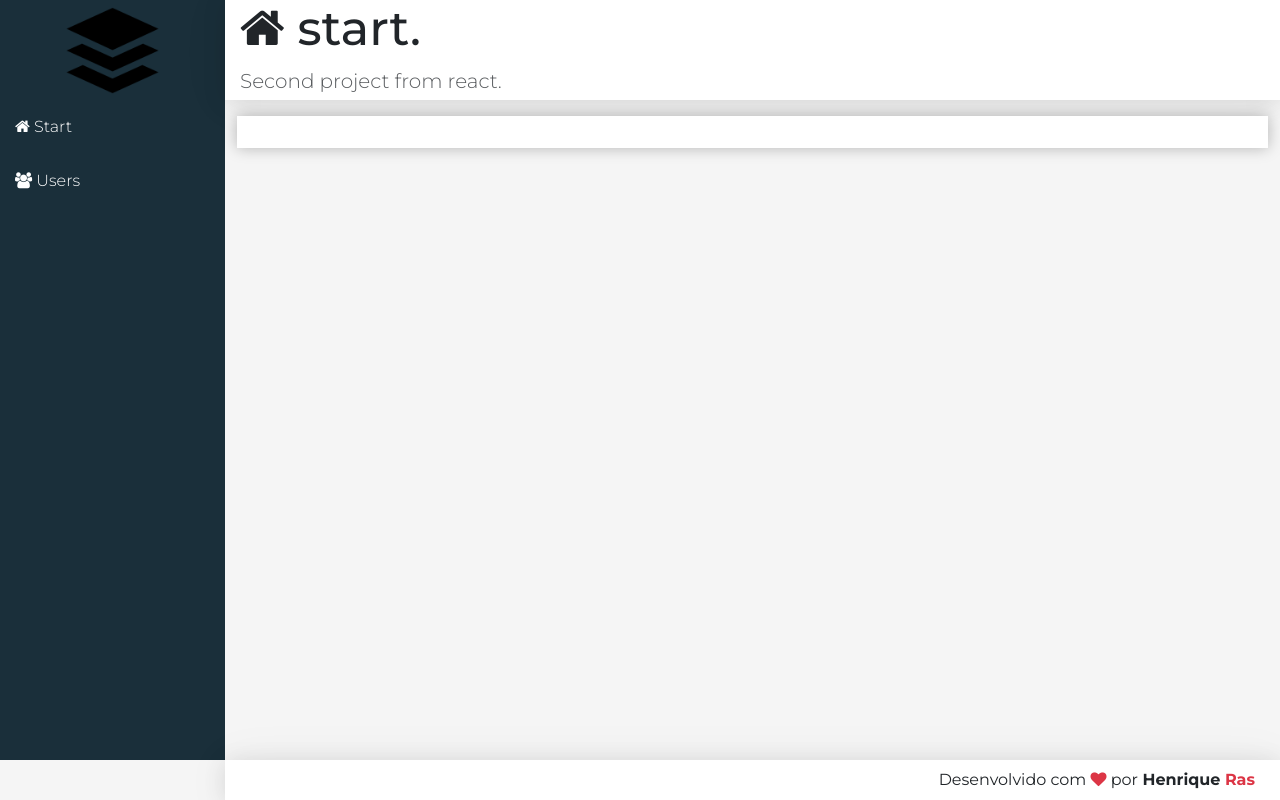
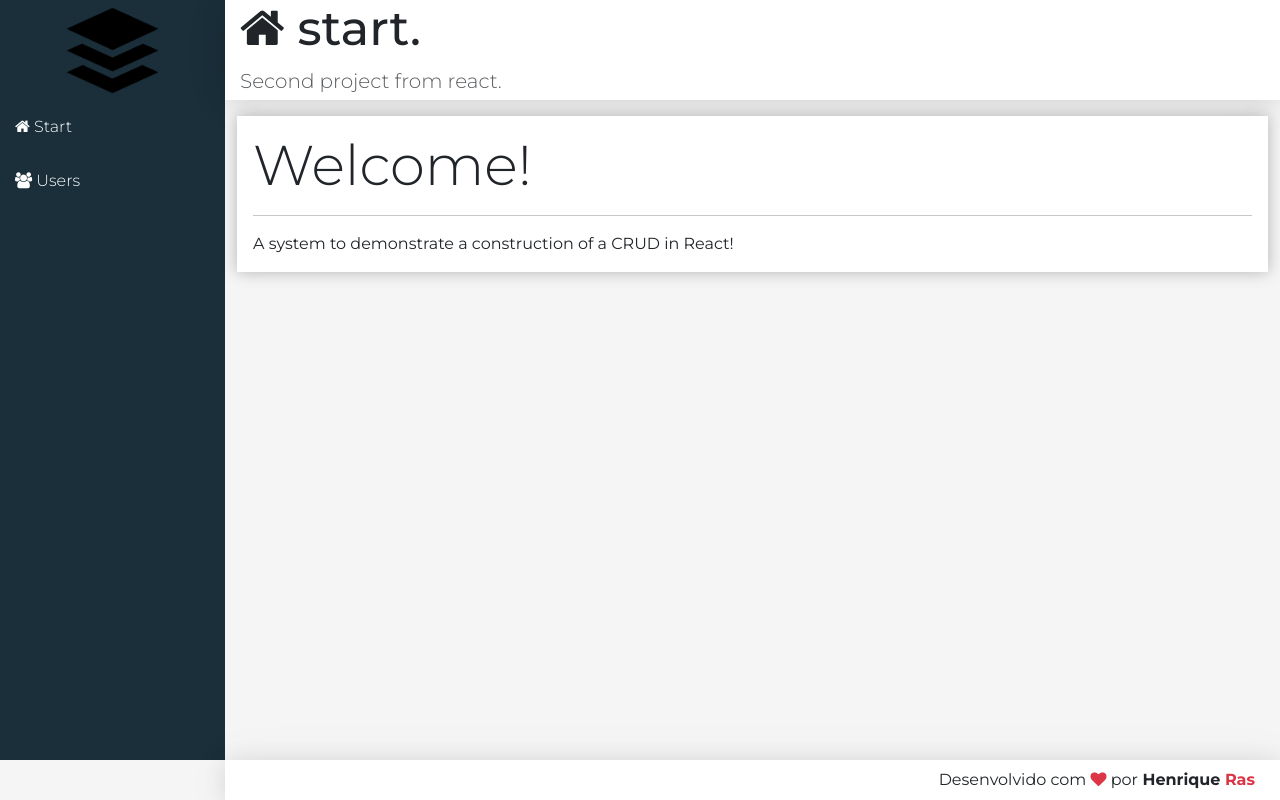
Before and after one commit to HenriqueRas1/crud-react, a React (Create React App) app in the folder frontend/frontend/: page / in a window 1280 px wide. Built offline with nearby package versions, Linux system fonts and the light colour scheme.

Commit message:
feat: exportig the Home to app

```diff
--- a/frontend/frontend/src/main/App.jsx
+++ b/frontend/frontend/src/main/App.jsx
@@ -5,7 +5,7 @@ import 'font-awesome/css/font-awesome.min.css'
 
 import Logo from '../components/template/Logo'
 import Nav from '../components/template/Nav'
-import Main from '../components/template/Main'
+import Home from '../components/home/Home'
 import Footer from '../components/template/Footer'
 
 
@@ -13,6 +13,6 @@ export default props =>
     <div className="app">
         <Logo />
         <Nav />
-        <Main icon="home" tittle="start." subtittle="Second project from react." />
+        <Home />
         <Footer />
     </div>
```
